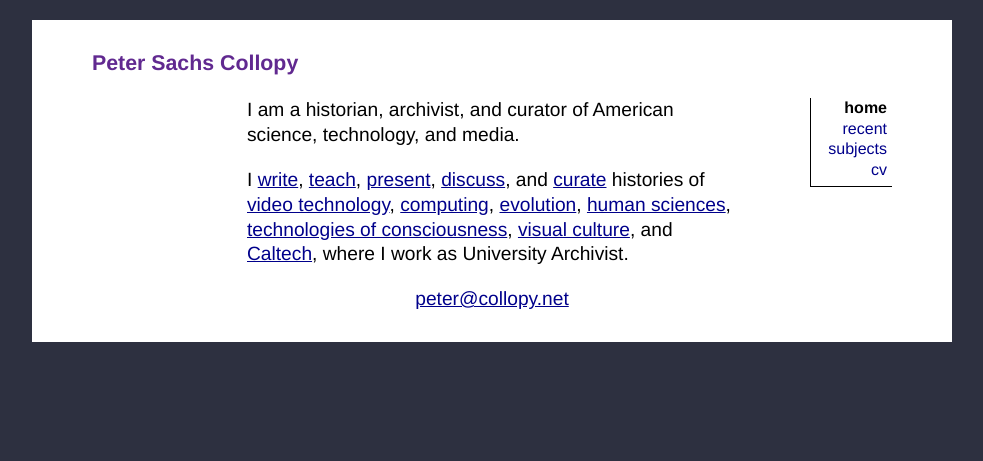
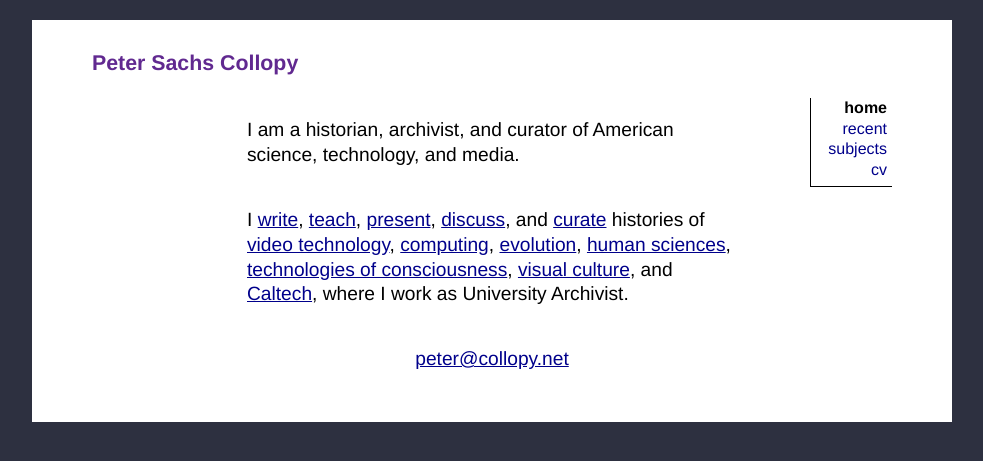
Before and after one commit to collopy/collopy.github.io, a Jekyll site: the page built from index.html, in a window 1280 px wide. Shown: the top 461 px of the page, without its empty margins (148-1131 px from the left). Built offline with Jekyll 4.4.1, drawn with Linux system fonts in a browser that asks for light colours.

Commit message:
Changed spacing

```diff
--- a/css/home.css
+++ b/css/home.css
@@ -1,2 +1 @@
-p {font-size: larger; margin: 0 auto 20px; max-width: 490px;}
-p:last-of-type {margin-bottom: 0;}
+p {font-size: larger; margin: 40px auto 20px; max-width: 490px;}
```
